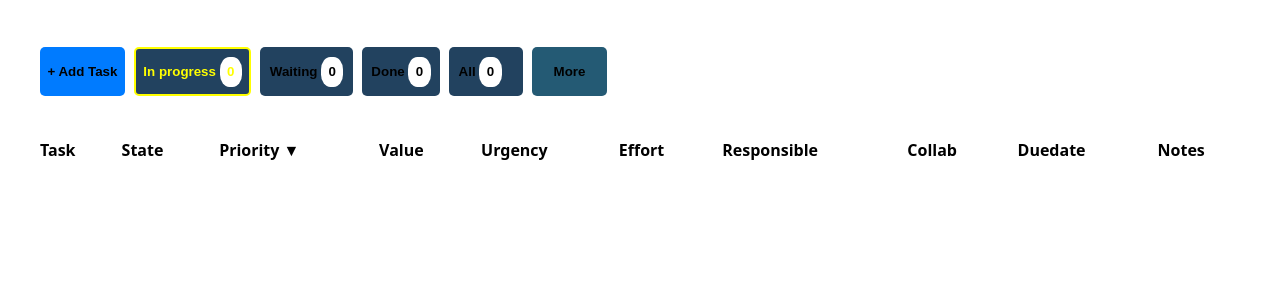
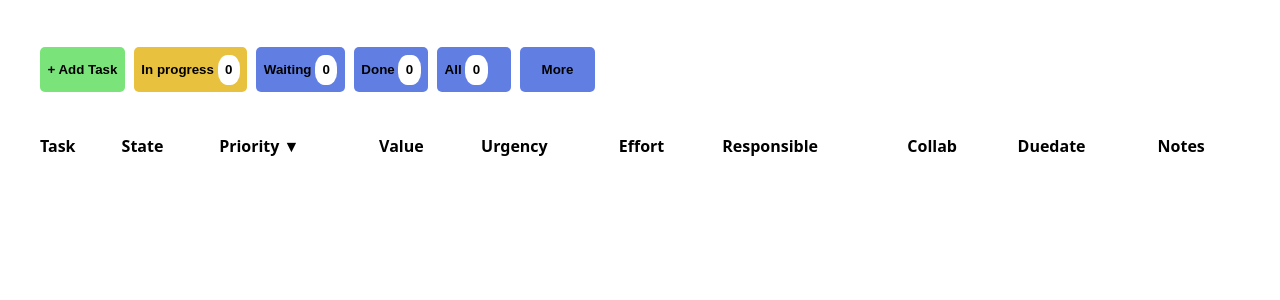
Before and after one commit to xintamosaik/actionable, a React (Vite) app: page / in a window 1280 px wide. Shown: the top 300 px of the page. Built offline with nearby package versions, Linux system fonts and the light colour scheme.

Commit message:
use variables for colors

```diff
--- a/src/App.css
+++ b/src/App.css
@@ -1,3 +1,40 @@
+:root {
+  --dark-color-red: #7a1414;
+  --dark-color-yellow: #695710;
+  --dark-color-green: #106f10;
+  --dark-color-orange: #624314;
+  --dark-color-blue: #122869;
+
+  --light-color-red: #eb6161;
+  --light-color-yellow: #e8c13f;
+  --light-color-green: #7ae47a;
+  --light-color-orange: #e38b4c;
+  --light-color-blue: #617fe3;
+}
+
+@media (prefers-color-scheme: light) {
+  :root {
+    --color-bg-primary: var(--light-color-bg-primary);
+    --color-bg-secondary: var(--light-color-bg-secondary);
+    --color-red: var(--light-color-red);
+    --color-yellow: var(--light-color-yellow);
+    --color-green: var(--light-color-green);
+    --color-orange: var(--light-color-orange);
+    --color-blue: var(--light-color-blue);
+  }
+}
+
+@media (prefers-color-scheme: dark) {
+  :root {
+    --color-bg-primary: var(--dark-color-bg-primary);
+    --color-bg-secondary: var(--dark-color-bg-secondary);
+    --color-red: var(--dark-color-red);
+    --color-yellow: var(--dark-color-yellow);
+    --color-green: var(--dark-color-green);
+    --color-orange: var(--dark-color-orange);
+    --color-blue: var(--dark-color-blue);
+  }
+}
 
 table tbody tr td,
 table thead tr th {
@@ -5,6 +42,7 @@ table thead tr th {
   padding: 2ch 1ch;
 
 }
+
 table thead tr th:first-child,
 table tbody tr td:first-child {
   padding-left: 0;
@@ -25,17 +63,17 @@ button {
   font-weight: 900;
 }
 
-
-input[type="date"],input[type="text"] {
+input[type="date"],
+input[type="text"] {
   min-width: 10ch;
-  padding : 0.85ch;
+  padding: 0.85ch;
   border: none;
   border-radius: 5px;
   font-weight: 900;
 }
 
 button.primary {
-  background-color: #007bff;
+  background-color: var(--color-green);
 }
 
 button:hover {
@@ -43,17 +81,13 @@ button:hover {
 }
 
 button.secondary {
-  background-color: #22425f;
-}
-button.secondary.inactive {
-  border: 2px solid transparent;
+  background-color: var(--color-blue);
 }
 
 button.secondary.active {
-  color: yellow;
-  border: 2px solid yellow;
+  background-color: var(--color-yellow);
+  color: CanvasText;
 }
-
 
 div.popup {
   position: absolute;
--- a/src/App.tsx
+++ b/src/App.tsx
@@ -41,6 +41,7 @@ function App() {
   const [more, setMore] = useState(false);
   const [filter, setFilter] = useState<Filter>('IN_PROGRESS');
   const [showDeleteDialog, setShowDeleteDialog] = useState<Boolean>(false);
+  const [showDetailView, setShowDetailView] = useState<Boolean>(false);
   const counts = countByFilter(todos)
 
   const fileInputRef = useRef<HTMLInputElement | null>(null)
@@ -156,10 +157,15 @@ function App() {
           </div>
         )}
       </div>
-
+      { showDetailView ? (
+        <div>
+          <p>Detail View Placeholder</p>
+        </div>
+      ) :
       <div>
         <TodoTable todos={filteredTodos} onUpdateTodo={updateTodo} />
       </div>
+      }
     </>
   )
 }
--- a/src/colors.ts
+++ b/src/colors.ts
@@ -1,9 +1,9 @@
 
-const blue = '#245a74ff';
-const green = '#2b6429ff';
-const yellow = '#91700fff';
-const orange = '#8a4a15ff';
-const red = '#740d17ff';
+const blue = 'var(--color-blue)';
+const green = 'var(--color-green)';
+const yellow = 'var(--color-yellow)';
+const orange = 'var(--color-orange)';
+const red = 'var(--color-red)';
 
 const colors = {
     min: blue,
```
